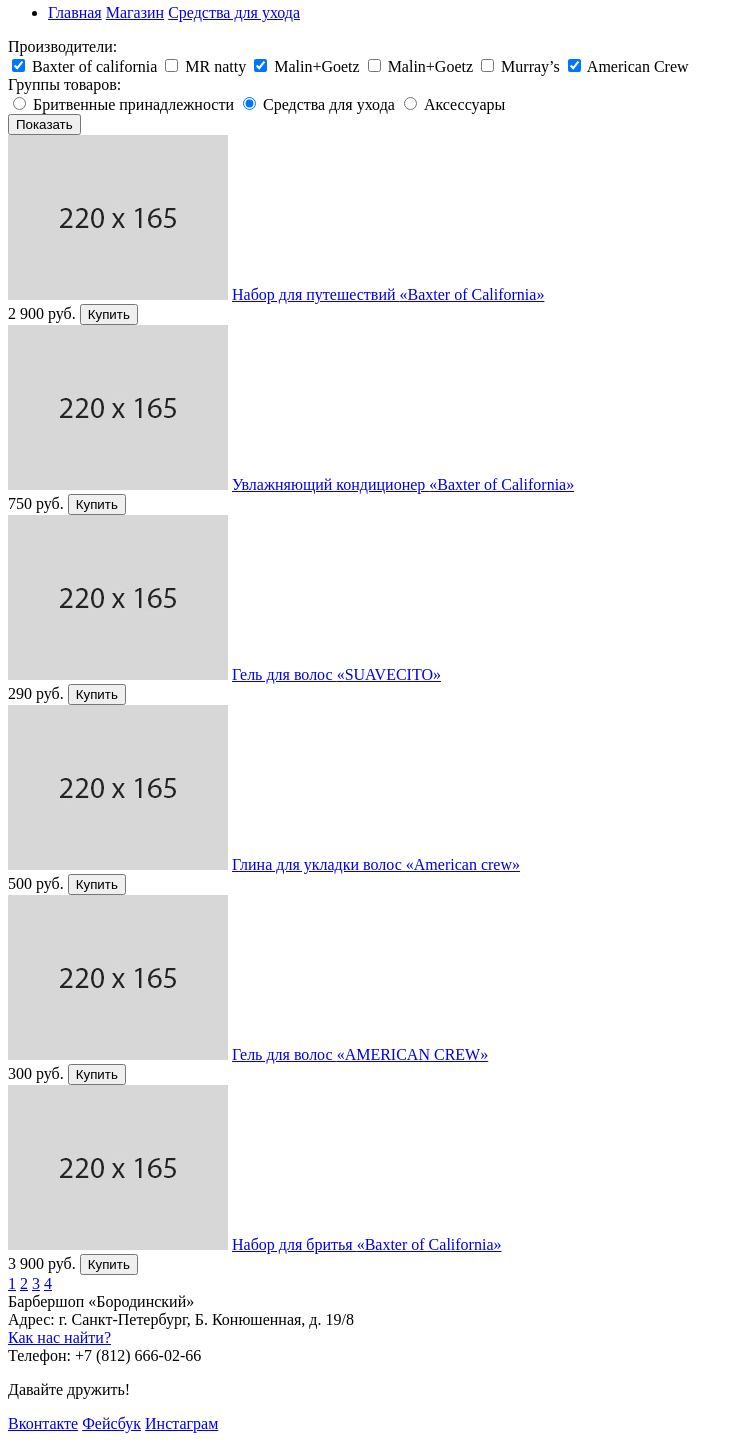
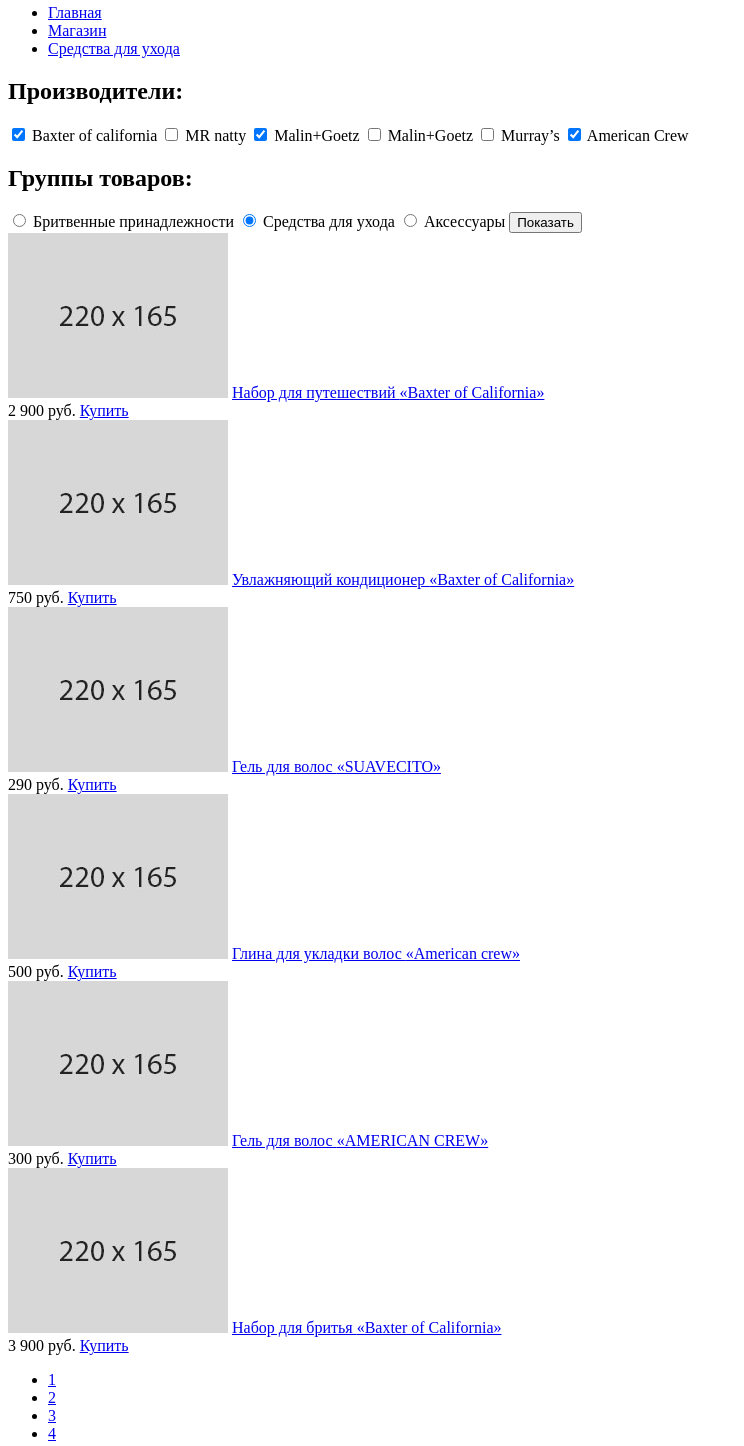
Before and after one commit to Detkovskiy/210992-barbershop, a plain HTML site: page catalog.html in a window 1280 px wide. Shown: the part 239-1685 px from the top of the page, without its empty margins (0-744 px from the left). Drawn offline with Linux system fonts and the light colour scheme.

Commit message:
Исправил ошибки.

```diff
--- a/catalog.html
+++ b/catalog.html
@@ -10,7 +10,7 @@
       <div class="container">
         <div class="logo">
           <a href="index.html">
-            <img src="img/logo.png" width="111;" height="24;" alt="Барбершоп «Бородинский»">
+            <img src="img/logo.png" width="111" height="24" alt="Барбершоп «Бородинский»">
           </a>
         </div>
         <nav class="main-navigation">
@@ -25,7 +25,7 @@
               <a href="#">Прайс-лист</a>
             </li>
             <li>
-              <a class="active" href="catalog.html">Магазин</a>
+              <a class="active">Магазин</a>
             </li>
             <li>
               <a href="#">Контакты</a>
@@ -40,17 +40,13 @@
     <main class="container">
       <section class="catalog">
         <h1>Средства для ухода</h1>
-        <div class="breadcrumbs">
-          <ul>
-            <li>
-              <a href="index.html">Главная</a>
-              <a href="shop.html">Магазин</a>
-              <a class="active" href="catalog.html">Средства для ухода</a>
-            </li>
+        <ul class="breadcrumbs">
+          <li><a href="index.html">Главная</a></li>
+          <li><a href="shop.html">Магазин</a></li>
+          <li><a class="active" href="catalog.html">Средства для ухода</a></li>
         </ul>
-        </div>
-        <div class="filter">
-          <span>Производители:</span>
+        <aside class="filter">
+          <h2>Производители:</h2>
           <form class="filter-form" action="#" method="post">
             <input id="check1" type="checkbox" name="breeder" checked>
             <label for="check1">Baxter of california</label>
@@ -69,9 +65,9 @@
 
             <input id="check6" type="checkbox" name="breeder" checked>
             <label for="check6">American Crew</label>
-          </form>
-          <span>Группы товаров:</span>
-          <form class="filter-form" action="#" method="post">
+
+            <h2>Группы товаров:</h2>
+
             <input id="check7" type="radio" name="products">
             <label for="check7">Бритвенные  принадлежности</label>
 
@@ -80,78 +76,67 @@
 
             <input id="check9" type="radio" name="products">
             <label for="check9">Аксессуары</label>
+
+            <button type="submit" class="btn filter">Показать</button>
           </form>
-          <button class="btn filter">Показать</button>
-        </div>
+        </aside>
         <div class="item-grid">
           <div class="item-list">
-            <article>
-              <div class="item">
+            <article class="item">
               <img src="img/catalog/item-1.jpg" width="220" height="165" alt="Набор для путешествий">
               <a class="item-name" href="catalog-item.html">Набор для путешествий <span class="item-name">«Baxter of California»</span></a>
               <div class="item-price">
                 <span class="price">2 900 руб.</span>
-                  <button class="btn buy">Купить</button>
-                </div>
+                <a href="#">Купить</a>
               </div>
             </article>
-            <article>
-              <div class="item">
+            <article class="item">
               <img src="img/catalog/item-2.jpg" width="220" height="165" alt="Увлажняющий кондиционер">
               <a class="item-name" href="#">Увлажняющий кондиционер  <span class="item-name">«Baxter of California»</span></a>
               <div class="item-price">
                 <span class="price">750 руб.</span>
-                  <button class="btn buy">Купить</button>
-                </div>
+                <a href="#">Купить</a>
               </div>
             </article>
-            <article>
-              <div class="item">
+            <article class="item">
               <img src="img/catalog/item-3.jpg" width="220" height="165" alt="Гель для волос">
               <a class="item-name" href="#">Гель для волос <span class="item-name">«SUAVECITO»</span></a>
               <div class="item-price">
                 <span class="price">290 руб.</span>
-                  <button class="btn buy">Купить</button>
-                </div>
+                <a href="#">Купить</a>
               </div>
             </article>
-            <article>
-              <div class="item">
+            <article class="item">
               <img src="img/catalog/item-4.jpg" width="220" height="165" alt="Глина для укладки волос">
               <a class="item-name" href="#">Глина для укладки волос  <span class="item-name">«American crew»</span></a>
               <div class="item-price">
                 <span class="price">500 руб.</span>
-                  <button class="btn buy">Купить</button>
-                </div>
+                <a href="#">Купить</a>
               </div>
             </article>
-            <article>
-              <div class="item">
+            <article class="item">
               <img src="img/catalog/item-5.jpg" width="220" height="165" alt="Гель для волос">
               <a class="item-name" href="#">Гель для волос <span class="item-name">«AMERICAN CREW»</span></a>
               <div class="item-price">
                 <span class="price">300 руб.</span>
-                  <button class="btn buy">Купить</button>
-                </div>
+                <a href="#">Купить</a>
               </div>
             </article>
-            <article>
-              <div class="item">
+            <article class="item">
               <img src="img/catalog/item-6.jpg" width="220" height="165" alt="Набор для бритья">
               <a class="item-name" href="#">Набор для бритья <span class="item-name">«Baxter of California»</span></a>
               <div class="item-price">
                 <span class="price">3 900 руб.</span>
-                  <button class="btn buy">Купить</button>
-                </div>
+                <a href="#">Купить</a>
               </div>
             </article>
           </div>
-          <div class="item-grid-navigation">
-            <a href="#1">1</a>
-            <a href="#2">2</a>
-            <a href="#2">3</a>
-            <a href="#4">4</a>
-          </div>
+          <ul class="item-grid-navigation">
+            <li><a href="#1">1</a></li>
+            <li><a href="#2">2</a></li>
+            <li><a href="#2">3</a></li>
+            <li><a href="#4">4</a></li>
+          </ul>
         </div>
       </section>
     </main>
```
Also changed, not shown: catalog-item.html (+26 -26 lines), img/catalog/item-1-large.jpg (renamed from img/catalog/item-1-1.jpg), img/catalog/item-2-2.jpg (renamed from img/catalog/item-1-2.jpg), img/catalog/item-2-large.jpg (added), img/catalog/item-3-3.jpg (renamed from img/catalog/item-1-3.jpg), img/catalog/item-3-large.jpg (added), img/catalog/item-4-4.jpg (renamed from img/catalog/item-1-4.jpg), img/catalog/item-4-large.jpg (added). Lines whose indentation alone changed are shown as unchanged.
